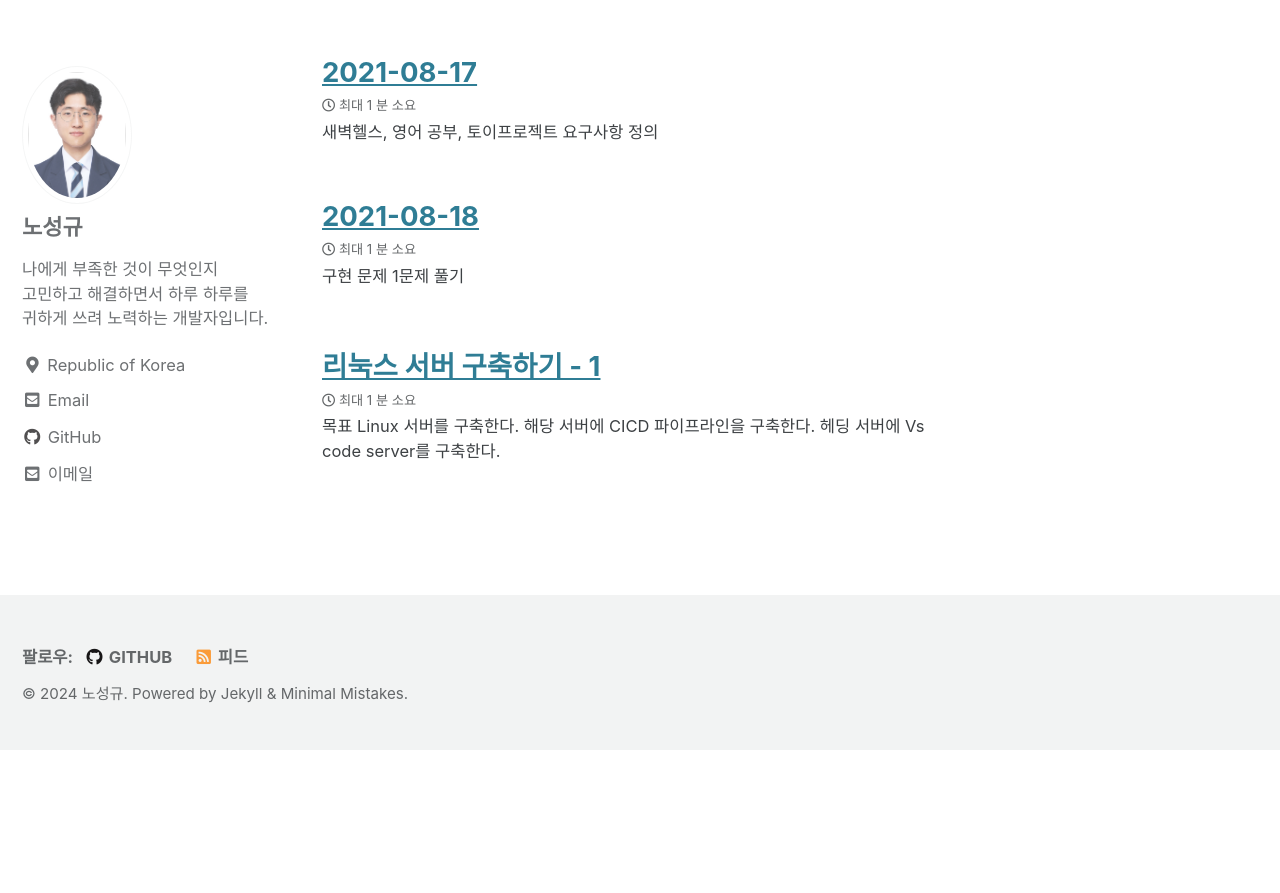
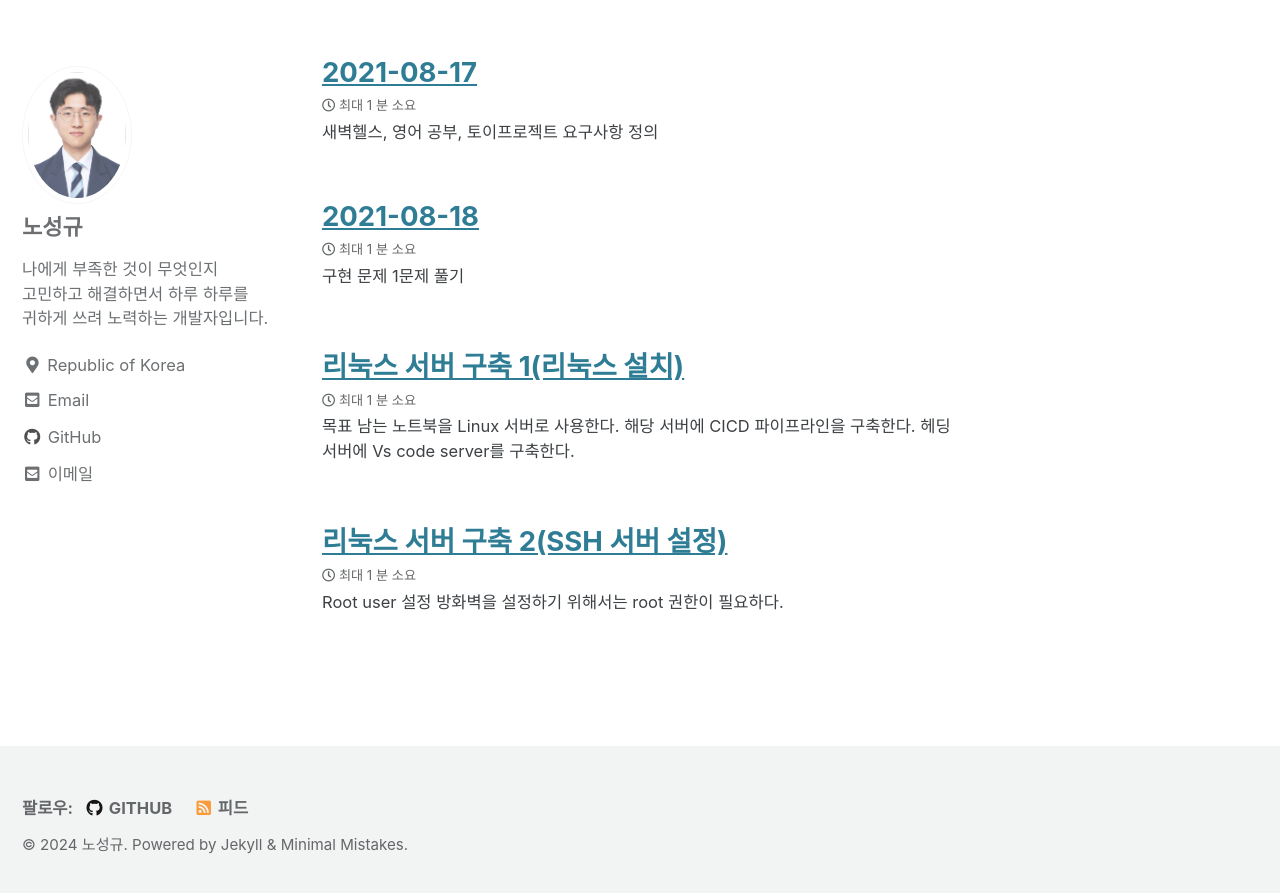
Before and after one commit to nsnnsn12/nsnnsn12.github.io, a Jekyll site: the page built from _pages/til.md, in a window 1280 px wide and 900 px high, scrolled down 3034 px. Shown: the top 893 px of the window. Built offline with Jekyll 4.4.1, drawn with Linux system fonts in a browser that asks for light colours; cached includes are drawn as plain includes; before the commit the page ends 3784 px from its top, so only the background shows below that.

Commit message:
리눅스 설치 정리리

```diff
--- a/_til/linux/linux-1.md
+++ b/_til/linux/linux-1.md
@@ -1,5 +1,5 @@
 ---
-title: '리눅스 서버 구축하기 - 1'
+title: '리눅스 서버 구축 1(리눅스 설치)'
 layout: single
 author_profile: true
 read_time: true
@@ -17,7 +17,7 @@ toc_sticky: true # 마우스 스크롤과 함께 내려갈 것인지 설정
 ---
 
 ## 목표
-1. Linux 서버를 구축한다.
+1. 남는 노트북을 Linux 서버로 사용한다.
 2. 해당 서버에 CICD 파이프라인을 구축한다.
 3. 헤딩 서버에 Vs code server를 구축한다.
 
--- /dev/null
+++ b/_til/linux/linux-2.md
@@ -0,0 +1,23 @@
+---
+title: '리눅스 서버 구축 2(SSH 서버 설정)'
+layout: single
+author_profile: true
+read_time: true
+comments: true
+share: true
+related: true
+categories:
+- Linux
+
+# table of contents
+toc: true # 오른쪽 부분에 목차를 자동 생성해준다.
+toc_label: "table of content" # toc 이름 설정
+toc_icon: "bars" # 아이콘 설정
+toc_sticky: true # 마우스 스크롤과 함께 내려갈 것인지 설정
+---
+
+
+## Root user 설정
+방화벽을 설정하기 위해서는 root 권한이 필요하다.
+
+이를 쉽게 사용하기 위한 세팅을 해보자.
```
Also changed, not shown: other parts of _til/linux/linux-1.md (+3 -1 lines).
